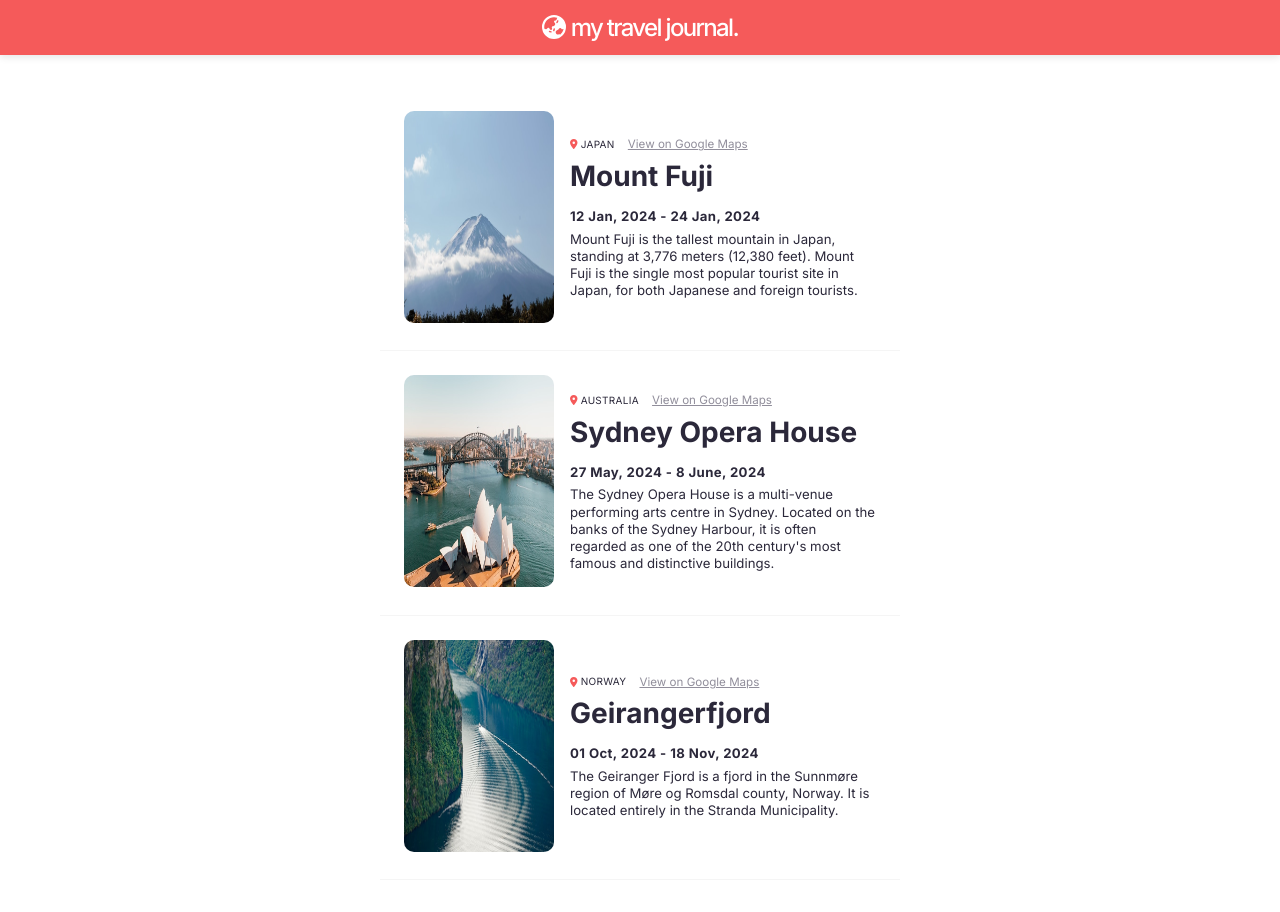
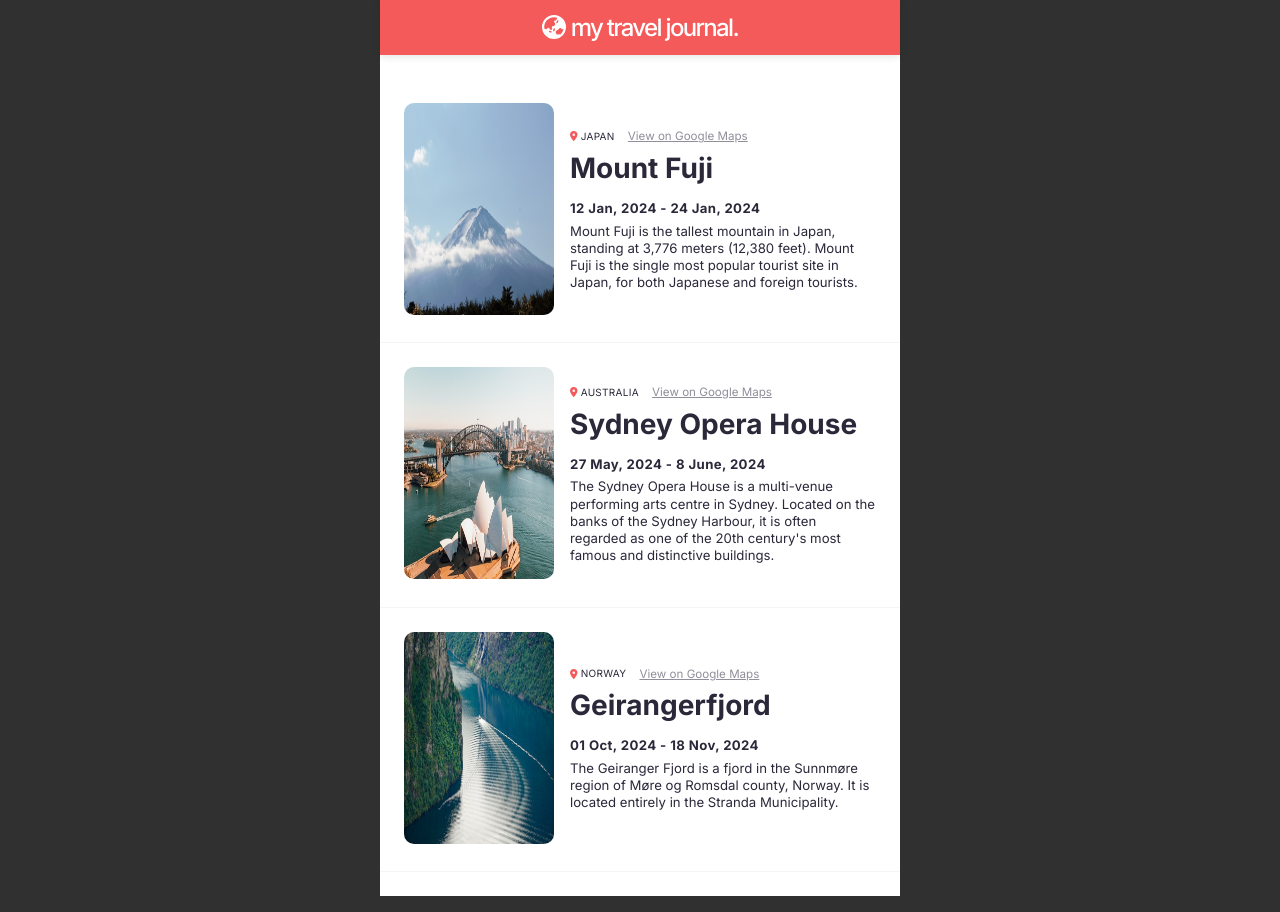
Before and after one commit to emmanesgana/scrimba-travel-journal, a React app: page / in a window 1280 px wide. Built offline with nearby package versions, Linux system fonts and the light colour scheme.

Commit message:
updated style

```diff
--- a/App.js
+++ b/App.js
@@ -15,7 +15,9 @@ export default function App() {
     return (
         <div>
             <Navbar />
-            {mainContent}
+            <section class="section-main">
+                {mainContent}
+            </section>
         </div>
     )
 }
--- a/style.css
+++ b/style.css
@@ -2,8 +2,12 @@
     box-sizing: border-box;
 }
 
+html,
 body{
+    margin: 0;
     font-family: 'Inter', sans-serif;
+    background-color: #303030;
+    height: 100vh;
 }
 
 h1,
@@ -26,11 +30,13 @@ p {
 
 nav {
     background-color: #F55A5A;
+    margin: 0 auto;
     display: flex;
     align-items: center;
     justify-content: center;
-    width: 100vw;
+    width: 520px;
     height: 55px;
+    position: relative;
     box-shadow: 0px 2.98256px 7.4564px rgba(0, 0, 0, 0.1);
 }
 
@@ -43,6 +49,12 @@ nav {
 
 /* Main content */
 
+.section-main {
+    padding: 1.5em 0 1.5em 0;
+    margin: 0 auto;
+    background-color: #FFFFFF;
+}
+
 .content {
     margin: 0 auto;
     padding: 1.5em;
@@ -50,14 +62,7 @@ nav {
     align-items: center;
     gap: 1em;
     border-bottom: 1px solid #F5F5F5;
-}
 
-.content:first-of-type {
-    margin-top: 2em;
-}
-
-.content:last-of-type {
-    margin-bottom: 2em;
 }
 
 .container-location {
@@ -101,9 +106,9 @@ nav {
 }
 
 @media (min-width: 520px) {
-    .content {
+    .section-main {
         width: 520px;
-        margin: 0 auto;
+        background-color: #FFFFFF;
     }
 
     .content-image {
```
Also changed, not shown: index.pack.js.
